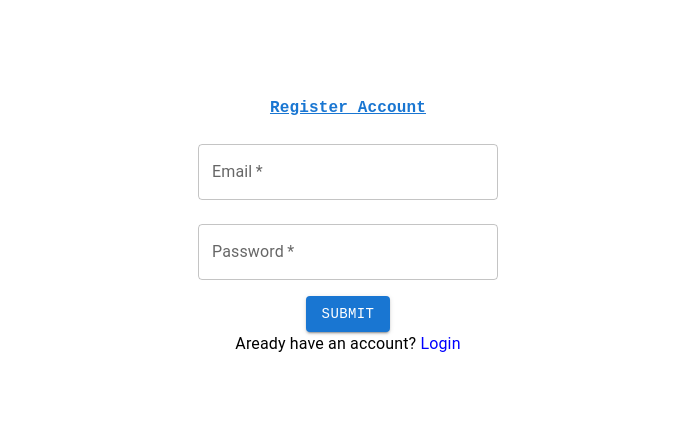
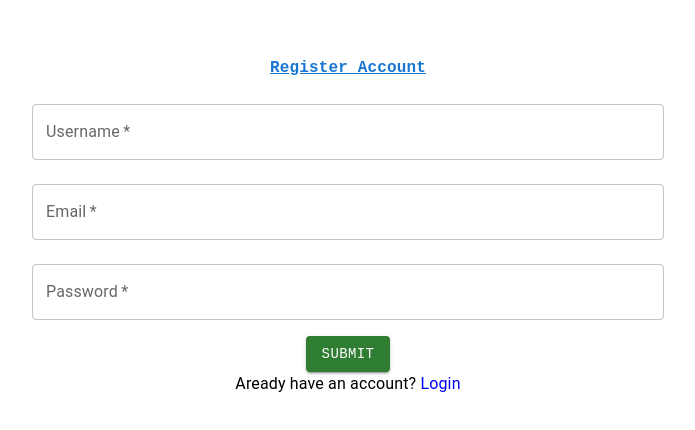
Before and after one commit to muthuri-dev/JWT-auth, a React (Create React App) app in the folder client/: page /signUp in a window 1280 px wide. Shown: the part 182-612 px from the top of the page, without its empty margins (292-987 px from the left). Built offline with nearby package versions, Linux system fonts and the light colour scheme.

Commit message:
added states

```diff
--- a/client/package.json
+++ b/client/package.json
@@ -2,6 +2,7 @@
   "name": "client",
   "version": "0.1.0",
   "private": true,
+  "proxy":"http://localhost:8000/auth",
   "dependencies": {
     "@emotion/react": "^11.10.5",
     "@emotion/styled": "^11.10.5",
--- a/client/src/Views/Log/login.tsx
+++ b/client/src/Views/Log/login.tsx
@@ -1,6 +1,7 @@
 import { Button, Grid, TextField, Typography } from "@mui/material";
 import { Link } from "react-router-dom";
-import React, { Reducer, useReducer } from "react";
+import React, { Reducer, useReducer, useState } from "react";
+import axios from "axios";
 
 interface State{
     email:string;
@@ -27,9 +28,19 @@ const Login:React.FC = () => {
         email:'',
         password:'',
     });
-const handleSubmit = (event:React.MouseEvent<HTMLButtonElement>)=>{
+const handleSubmit = async (event:React.MouseEvent<HTMLButtonElement>)=>{
     event.preventDefault();
+    console.log(state);
+    try{
+       const {data}=await axios.post('http://localhost:8000/auth/signUp',state);
+       console.log(data);
+       localStorage.setItem('userInfo',JSON.stringify(data))
+    }catch(error:any){
+        setError(error.response.data.message);
+    }
 }
+const [error, setError] = useState<string | boolean>(false);
+const [loading, setLoading] = useState<string | boolean>(false);
     return (
         <>
         <Grid container sx={{justifyContent:'center',flexDirection:'column',display:'flex'}}>
--- a/client/src/Views/Log/signUp.tsx
+++ b/client/src/Views/Log/signUp.tsx
@@ -1,21 +1,31 @@
 import { Button, Grid, TextField, Typography } from "@mui/material";
 import { Link } from "react-router-dom";
-import React, { Reducer, useReducer } from "react";
+import React, { Reducer, useReducer , useState} from "react";
+import axios from "axios";
 
 interface State{
+    name:string;
     email:string;
     password:string;
 }
 type Action = {
-    type: 'USER_EMAIL' | 'USER_PASSWORD';
+    type: 'USER_EMAIL' | 'USER_PASSWORD' | 'USER_NAME';
     payload: string;
 }
-const reducer= (state:State,action:Action):{email:string, password:string}=>{
+
+type Errors = {
+    type: 'LOADING';
+}
+
+
+const reducer= (state:State,action:Action):{email:string, password:string, name:string}=>{
     switch(action.type){
         case 'USER_EMAIL':
             return {...state, email:action.payload}
         case 'USER_PASSWORD':
             return {...state, password:action.payload}
+        case 'USER_NAME':
+            return {...state, name:action.payload}
         default:
             throw new Error();
     }
@@ -24,13 +34,21 @@ const reducer= (state:State,action:Action):{email:string, password:string}=>{
 const SignUp:React.FC = () => {
 
     const [state, dispatch] = useReducer<Reducer<State, Action>>(reducer,{
+        name:'',
         email:'',
         password:'',
     });
-const handleSubmit = (event:React.MouseEvent<HTMLButtonElement>)=>{
+const handleSubmit = async(event:React.MouseEvent<HTMLButtonElement>)=>{
     event.preventDefault();
     console.log(state);
+    try{
+       await axios.post('http://localhost:8000/auth/signUp',state);
+    }catch(error:any){
+        setError(error.response.data.message);
+    }
 }
+const [error, setError] = useState<string | boolean>(false);
+const [loading, setLoading] = useState<string | boolean>(false);
     return (
         <>
         <Grid container sx={{justifyContent:'center',flexDirection:'column',display:'flex'}}>
@@ -40,23 +58,26 @@ const handleSubmit = (event:React.MouseEvent<HTMLButtonElement>)=>{
             <Grid item sx={{display:'flex',alignItems:'center', flexDirection:'column'}}>
                     <TextField
                     variant="outlined" required
-                    color="primary"
-                    label='Email'
-                    type='email'
-                    value={state.email}
-                    onChange={(event)=>dispatch({type:'USER_EMAIL',payload:event.target.value})}
-                    sx={{marginTop:3,width:'300px'}}
+                    color="primary" label='Username'
+                    type='text' value={state.name}
+                    onChange={(event)=>dispatch({type:'USER_NAME',payload:event.target.value})}
+                    sx={{marginTop:3,width:'50%'}}
                     />
                     <TextField
                     variant="outlined" required
-                    color="primary"
-                    label='Password'
-                    type='password'
-                    value={state.password}
+                    color="primary" label='Email'
+                    type='email' value={state.email}
+                    onChange={(event)=>dispatch({type:'USER_EMAIL',payload:event.target.value})}
+                    sx={{marginTop:3,width:'50%'}}
+                    />
+                    <TextField
+                    variant="outlined" required
+                    color="primary" label='Password'
+                    type='password'value={state.password}
                     onChange={(event)=>dispatch({type:'USER_PASSWORD',payload:event.target.value})}
-                    sx={{marginTop:3,width:'300px'}}
+                    sx={{marginTop:3,width:'50%'}}
                     />
-                    <Button color='primary'
+                    <Button color='success'
                     variant="contained"
                     onClick={handleSubmit}
                     sx={{fontFamily:'monospace',marginTop:2}}>SUBMIT</Button>
```
